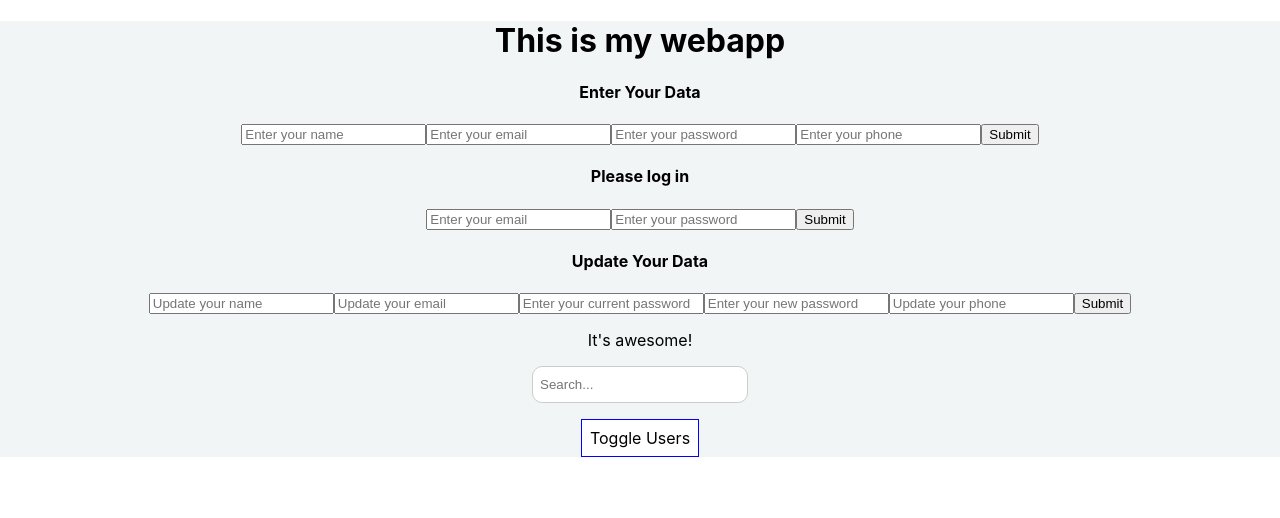
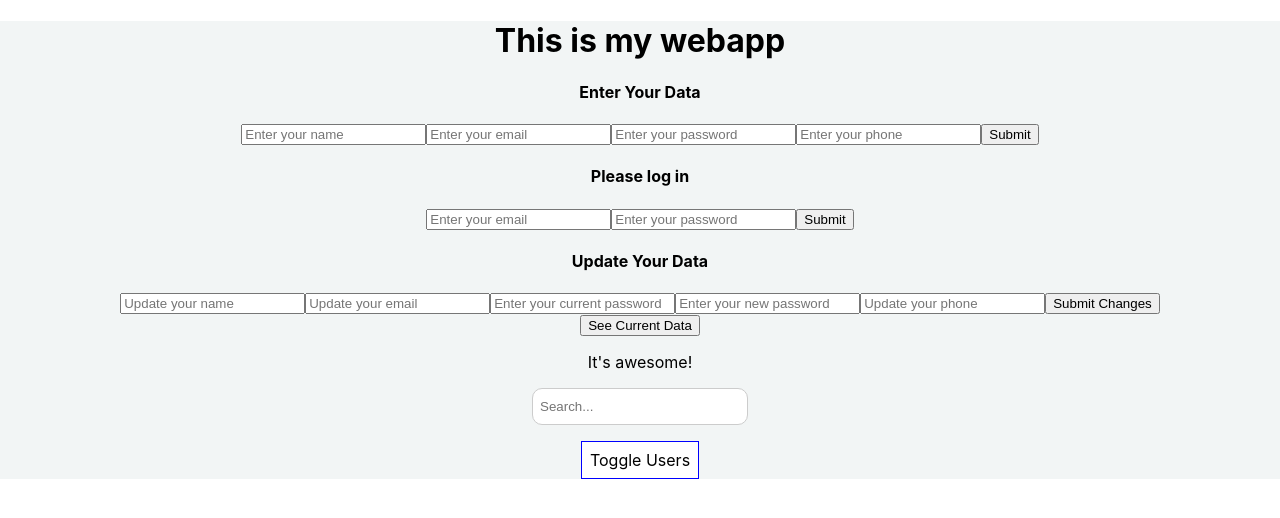
Before and after one commit to NadiaVoloshyna/webapp-front-react, a React (Create React App) app: page / in a window 1280 px wide. Shown: the top 518 px of the page. Built offline with nearby package versions, Linux system fonts and the light colour scheme.

Commit message:
added get current user and update user

```diff
--- a/src/components/LogIn/LoginForm.js
+++ b/src/components/LogIn/LoginForm.js
@@ -32,10 +32,27 @@ class LoginForm extends Component {
         axios.post(`${apiURL}/api/v1/auth/login`, user )
           .then(res => {
             const authToken = res.data.token;
+            const user = res.config.data;
             localStorage.setItem('token', authToken);
+            localStorage.setItem('user', user);
+        //     setTimeout(()=>{
+        //         localStorage.clear();
+        //   },3000)
             console.log(res);
+            console.log(res.config.data);
           })
       }
+
+// // Store the data with time
+// const EXPIRE_TIME = 1000*60*60;
+// localStorage.setItem('storedData', JSON.stringify({
+//   time: new Date(),
+//   data: "your some data"
+// }));
+// // start the time out
+// setTimeout(function() {
+//     localStorage.removeItem('storedData');
+// }, EXPIRE_TIME); // after an hour it will delete the data
 
     render() {
         return(
--- a/src/components/User/User.js
+++ b/src/components/User/User.js
@@ -1,7 +1,7 @@
 import React from 'react';
 import './User.css';
 
-const user = (props) => {
+const User = (props) => {
     return (
         <div className="User">
             <p>
@@ -14,4 +14,4 @@ const user = (props) => {
     )
 };
 
-export default user;
+export default User;
--- a/src/components/User/UserSearch.js
+++ b/src/components/User/UserSearch.js
@@ -11,6 +11,21 @@ class UserSearch extends Component {
         error: null,
         isLoaded: false,
     };
+
+    deleteUserHandler = (userId) => {
+        const token = localStorage.getItem('token');
+        axios.delete(`${apiURL}/api/v1/users/${userId}`, {
+            headers: {
+            "Authorization" : `Bearer ${token}`,
+            'Content-Type': 'application/json',
+        }
+      }).then(result => {
+        const deleted = result;
+        if(deleted) {
+          console.log('Successfully deleted');
+      }
+      })
+      }
 
     inputChangeHandler = _.debounce((search) => {
         const token = localStorage.getItem('token');
@@ -50,7 +65,8 @@ class UserSearch extends Component {
             key={user.id}
             name={user.name}
             email={user.email}
-            phone={user.phone} />
+            phone={user.phone}
+            delete={() => this.deleteUserHandler(user.id)} />
           })}
          </ul>
         </div>
--- a/src/components/User/UserUpdateForm.js
+++ b/src/components/User/UserUpdateForm.js
@@ -40,6 +40,29 @@ class UserUpdateForm extends Component {
         });
     }
 
+    getCurrentUser = () => {
+        const user = localStorage.getItem('user');
+        const token = localStorage.getItem('token');
+        //localStorage.clear();
+        console.log(user);
+        console.log(token);
+        axios.get(`${apiURL}/api/v1/users/me`, {
+            user,
+            headers: {
+            "Authorization" : `Bearer ${token}`,
+            'Content-Type': 'application/json',
+        },
+        }).then(res => {
+            this.setState({
+                name: res.data.name,
+                email: res.data.email,
+                phone: res.data.phone,
+                current_password: '',
+          });
+          console.log(res);
+        })
+    }
+
     handleSubmit = event => {
         event.preventDefault();
         this.setState({loading: true});
@@ -51,9 +74,13 @@ class UserUpdateForm extends Component {
           phone: this.state.phone,
         };
         console.log(user);
-
-        axios.put(`${apiURL}/api/v1/users/me/${user.id}`, user )
-          .then(res => {
+        const token = localStorage.getItem('token');
+        axios.put(`${apiURL}/api/v1/users/me`, user, {
+            headers: {
+            "Authorization" : `Bearer ${token}`,
+            'Content-Type': 'application/json',
+        },
+        }).then(res => {
             console.log(res);
             console.log(res.data);
           })
@@ -61,7 +88,7 @@ class UserUpdateForm extends Component {
 
     render() {
         return(
-        <div className="RegisterForm">
+        <div className="UserUpdateForm">
             <h4>Update Your Data</h4>
             <form onSubmit={this.handleSubmit}>
                     <input
@@ -94,7 +121,7 @@ class UserUpdateForm extends Component {
                     <input
                     name="new_password"
                     type="password"
-                    value={this.state.current_password}
+                    value={this.state.new_password}
                     placeholder="Enter your new password"
                     description="password"
                     validate={VALIDATION_RULES.PASSWORD}
@@ -109,8 +136,9 @@ class UserUpdateForm extends Component {
                     validate={VALIDATION_RULES.PHONE}
                     onChange={(e) => this.handleChangePhone(e.target.value)}
                     />
-                <button type="submit">Submit</button>
+                <button type="submit">Submit Changes</button>
             </form>
+            <button onClick={this.getCurrentUser}>See Current Data</button>
         </div>
         );
     }
```
Also changed, not shown: 1 other file (tests, documents, lock files or other folders).
